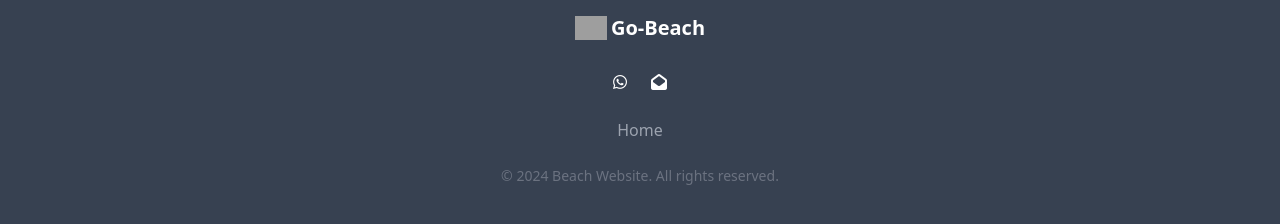
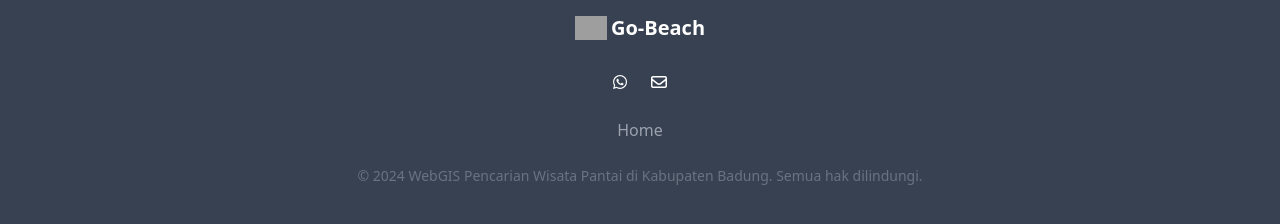
Before and after one commit to AyuVirgiana/WebGIS-Wisata-Pantai-Kabupaten-Badung, a Next.js app: page / in a window 1280 px wide. Shown: the part 2533-2757 px from the top of the page. Built offline with nearby package versions, Linux system fonts and the light colour scheme; no server answers; grey boxes are pictures that could not be loaded.

Commit message:
Footer update

```diff
--- a/app/components/Footer.js
+++ b/app/components/Footer.js
@@ -2,6 +2,9 @@ import Link from 'next/link';
 import { Background } from './Background';
 import { Section } from './Section';
 import { Logo } from './Logo';
+import { FontAwesomeIcon } from '@fortawesome/react-fontawesome';
+import { faEnvelope } from '@fortawesome/free-regular-svg-icons'; // Regular icon for email
+import { faWhatsapp } from '@fortawesome/free-brands-svg-icons'; // Brands icon for WhatsApp
 
 const Footer = () => (
   <Background color="bg-gray-700">
@@ -11,12 +14,11 @@ const Footer = () => (
           <Logo />
         </div>
         <div className="flex space-x-6 mb-6">
-        <a href="https://wa.me/6285792554820" aria-label="WhatsApp" target="_blank" rel="noopener noreferrer">
-            <li className="fab fa-whatsapp hover:text-green-500 transition-colors duration-200"/>
+          <a href="https://wa.me/6285792554820" aria-label="WhatsApp" target="_blank" rel="noopener noreferrer">
+            <FontAwesomeIcon icon={faWhatsapp} className="hover:text-green-500 transition-colors duration-200" />
           </a>
-
           <a href="mailto:ayuvirgiana10@gmail.com" aria-label="Email" target="_blank">
-            <li className="fas fa-envelope-open hover:text-blue-500 transition-colors duration-200"/>
+            <FontAwesomeIcon icon={faEnvelope} className="hover:text-blue-500 transition-colors duration-200" />
           </a>
         </div>
         <ul className="flex space-x-6 text-gray-400 mb-6">
@@ -25,7 +27,7 @@ const Footer = () => (
           </li>
         </ul>
         <p className="text-gray-500 text-sm">
-          &copy; {new Date().getFullYear()} Beach Website. All rights reserved.
+          &copy; {new Date().getFullYear()} WebGIS Pencarian Wisata Pantai di Kabupaten Badung. Semua hak dilindungi.
         </p>
       </div>
     </Section>
--- a/package.json
+++ b/package.json
@@ -9,7 +9,10 @@
     "lint": "next lint"
   },
   "dependencies": {
+    "@fortawesome/fontawesome-free": "^6.6.0",
     "@fortawesome/fontawesome-svg-core": "^6.5.2",
+    "@fortawesome/free-brands-svg-icons": "^6.6.0",
+    "@fortawesome/free-regular-svg-icons": "^6.6.0",
     "@fortawesome/free-solid-svg-icons": "^6.5.2",
     "@fortawesome/react-fontawesome": "^0.2.2",
     "@mapbox/mapbox-gl-directions": "github:AyuVirgiana/mapbox-gl-directions",
```
Also changed, not shown: 1 other file (tests, documents, lock files or other folders).
